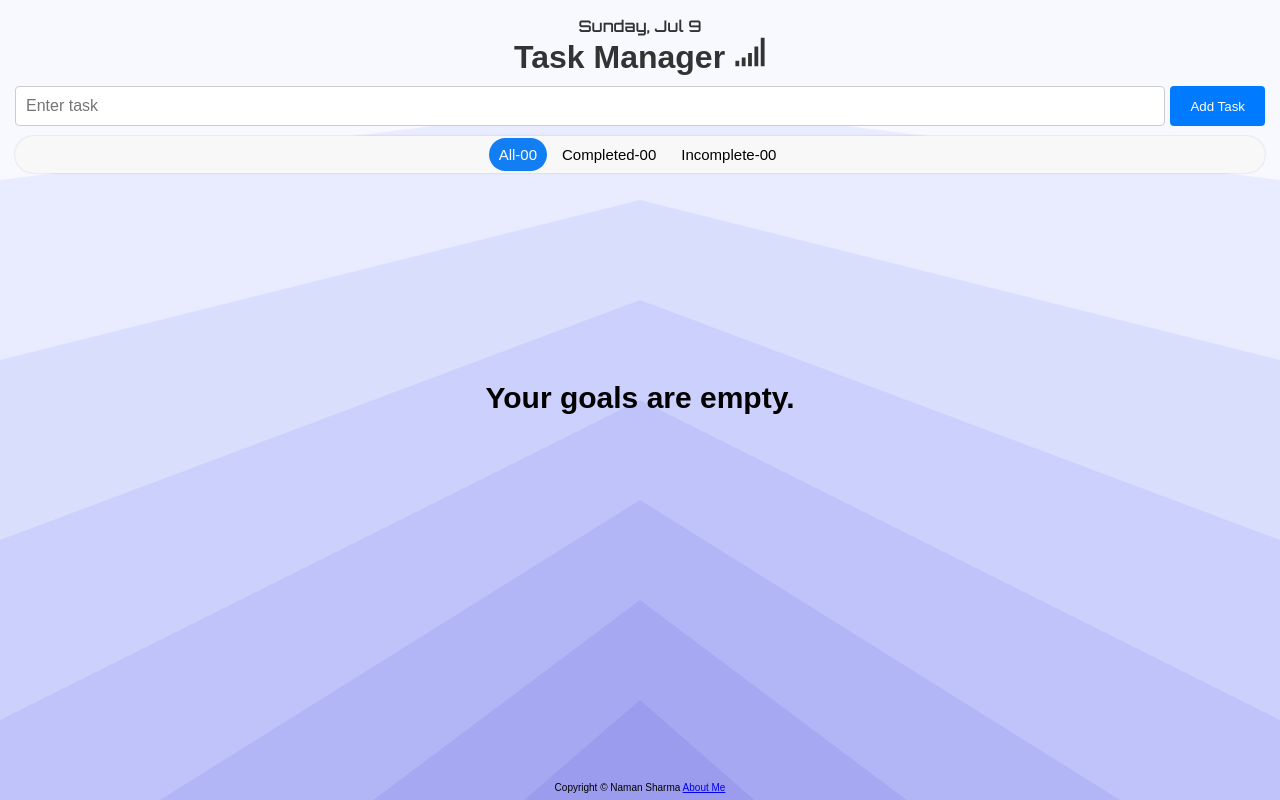
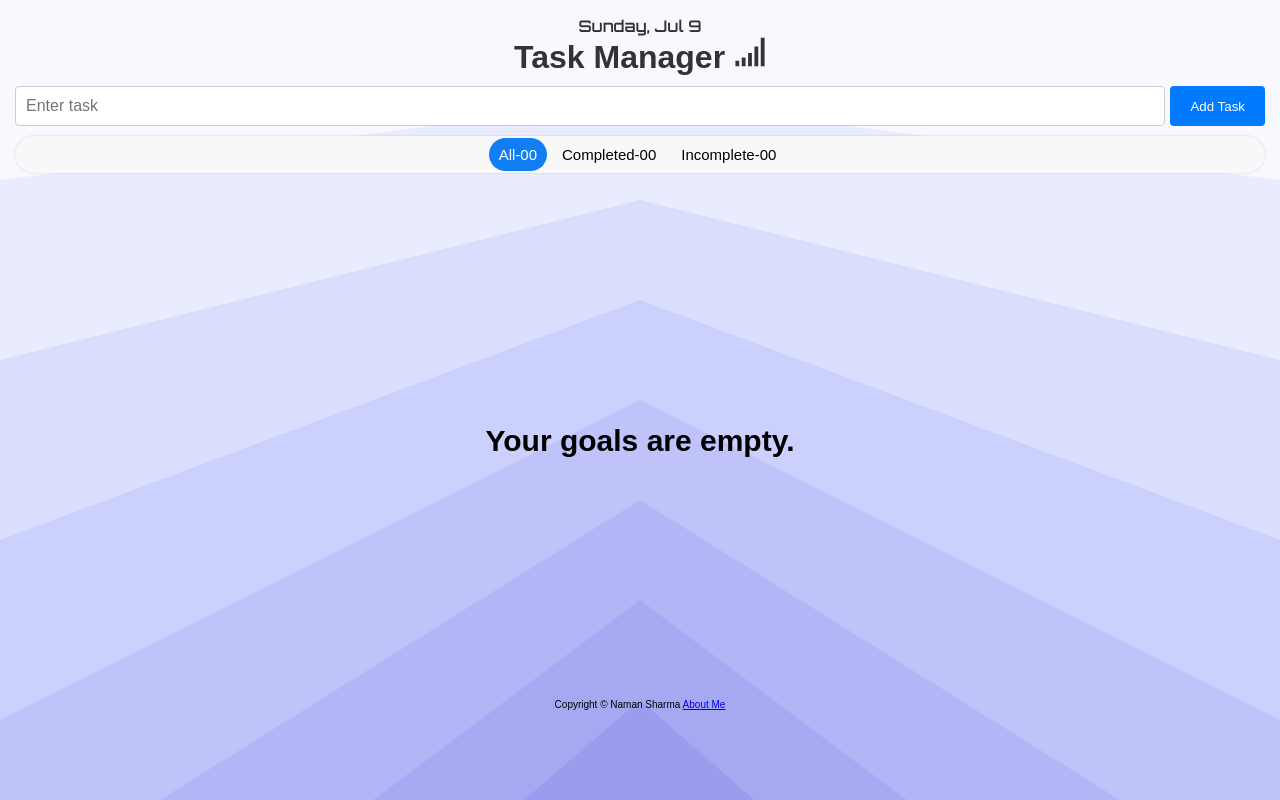
Before and after one commit to namansharma3007/Task-Manager, a React (Create React App) app: page / in a window 1280 px wide. Built offline with nearby package versions, Linux system fonts and the light colour scheme.

Commit message:
scroll height changes

```diff
--- a/src/Style.css
+++ b/src/Style.css
@@ -12,34 +12,20 @@ body {
   background-position: center;
   margin: 0;
   padding: 0;
+  height: 100%;
 }
 /* App */
 .App {
-  margin: 0;
   max-width: 100%;
   max-height: 100%;
-  padding: 0px 15px 0.1px 15px;
+  padding: 0px 15px 0px 15px;
   background: transparent;
+  display: flex;
+  flex-direction: column;
 }
-
-::-webkit-scrollbar {
-  width: 5px;
+body::-webkit-scrollbar {
+  width: 0;
 }
-
-::-webkit-scrollbar-track {
-  background: #f1f1f1;
-}
-
-::-webkit-scrollbar-thumb {
-  background: #888;
-  border-radius: 5px;
-}
-
-::-webkit-scrollbar-thumb:hover {
-  background: #555;
-}
-
-
 h1 {
   text-align: center;
   color: #333;
@@ -60,10 +46,11 @@ h1 {
   display: flex;
   align-items: center;
   justify-content: center;
-  height: 450px;
+  height: 516px;
   font-size: 30px;
   font-weight: bold;
   text-align: center;
+  margin-top: 10px;
 }
 
 /* TaskForm */
@@ -106,8 +93,7 @@ button[type="submit"]:hover {
 ul {
   list-style-type: none;
   padding: 0;
-  overflow-y: auto;
-  height: 500px;
+  min-height: 500px;
   margin-top: 10px;
 }
 
@@ -203,42 +189,8 @@ li span {
 
 /* Copyright */
 .copyrightline{
-  position: fixed;
   font-size: 10px;
-  bottom: 7px;
-  left: 50%;
-  transform: translateX(-50%);
-  z-index: -1;
+  flex: 0 0 auto;
+  text-align: center;
+  margin-bottom: 10px;
 }
-
-
-/* Tabs buttons */
-.tabs {
-  display: flex;
-  margin-top: 10px;
-  justify-content: center;
-  border-bottom: 1px solid #ccc;
-  /* overflow: hidden; */
-}
-
-.tab-button {
-  background-color: #bcbcbc;
-  border: 1px solid #ccc;
-  border-bottom: none;
-  padding: 4px 10px;
-  cursor: pointer;
-  transition: background-color 0.3s;
-  border-radius: 8px 8px 0 0;
-  transition: all 0.2s ease;
-  font-size: 15px;
-}
-
-.tab-button.active {
-  background-color: #ffffff;
-  border-bottom: 1px solid #fff;
-  scale: 1.08;
-}
-
-.tab-button:not(.active):hover {
-  background-color: #e5e5e5;
-}
```
